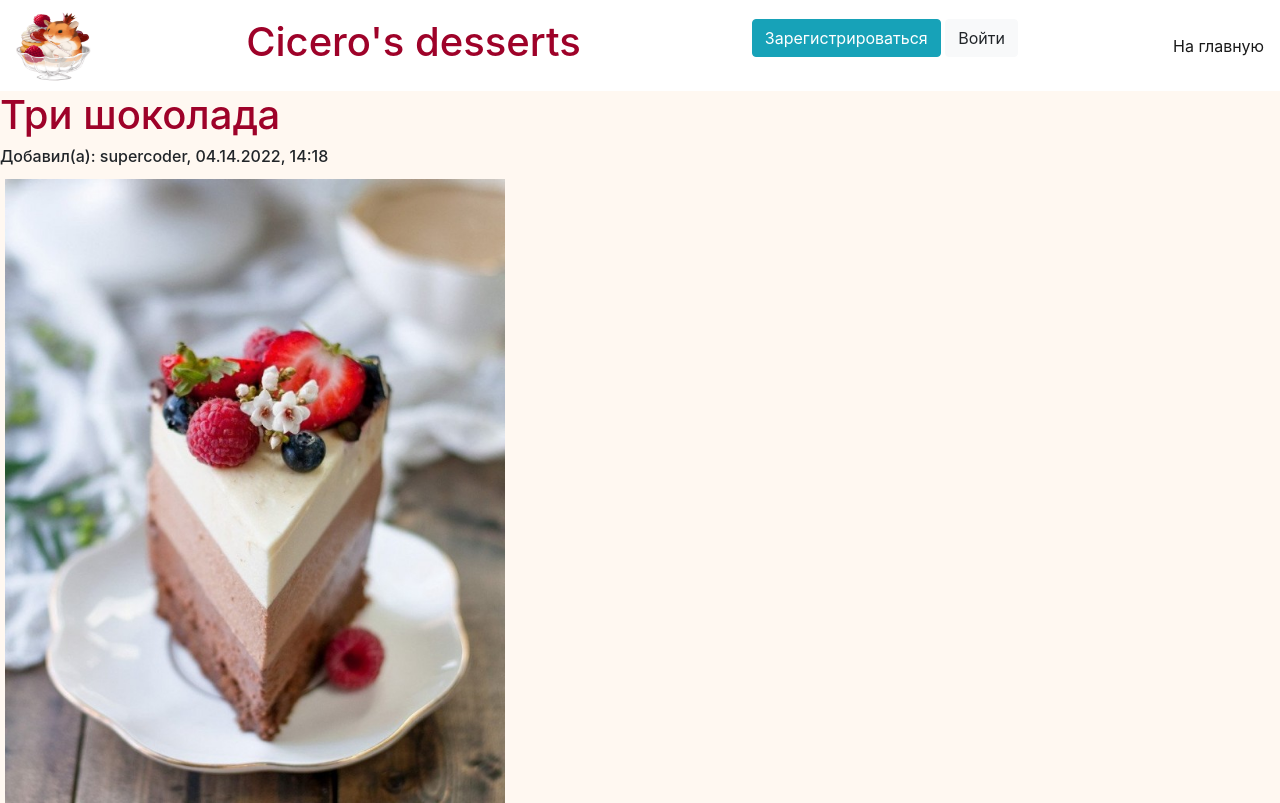
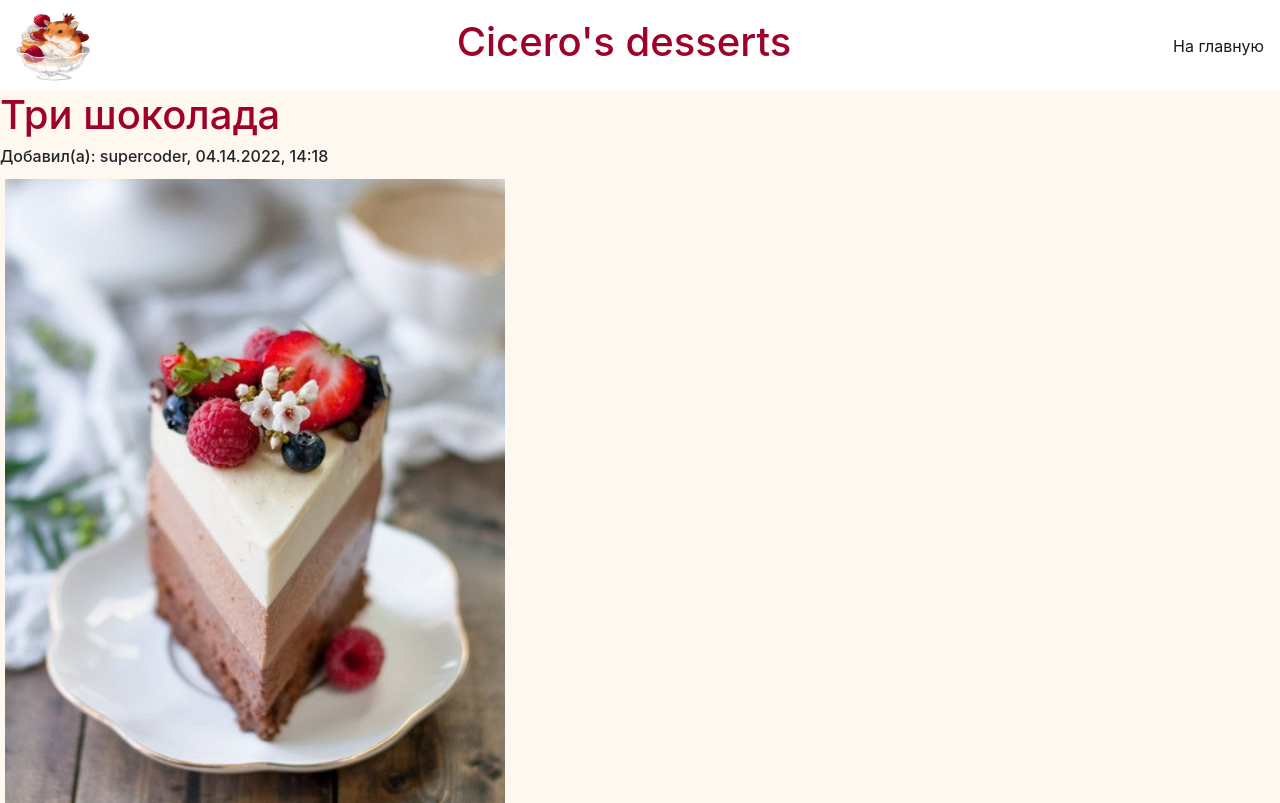
Before and after one commit to Luganskaya-Svetlana/PyWeb-project, a Flask app: page /desserts/1 in a window 1280 px wide. Shown: the top 803 px of the page. Run offline with Flask 2, Linux system fonts and the light colour scheme; data comes from the database, SQL or seed files in the repository; some libraries are stand-ins or nearby versions.

Commit message:
Ну вот и всё - стартовая страничка готова)

```diff
--- a/main.py
+++ b/main.py
@@ -86,8 +86,10 @@ def logout():
 def default_page():
     db_sess = db_session.create_session()
     desserts = db_sess.query(Dessert)[::-1]
-    return render_template("index.html", title="Cicero's desserts", current_user=current_user, desserts=desserts)
-    # return redirect("/test")
+    if current_user.is_authenticated:
+        return render_template("index.html", title="Cicero's desserts", current_user=current_user, desserts=desserts)
+    else:
+        return render_template("start_page.html")
 
 
 @app.route("/test")
--- a/templates/base.html
+++ b/templates/base.html
@@ -23,11 +23,6 @@
                 <a class="navbar-brand" href="/"><h1>Cicero's desserts</h1></a>
                 {% if current_user.is_authenticated %}
                     <a class="navbar-brand" href="/logout">{{ current_user.name }}</a>
-                {% else %}
-                    <p>
-                        <a class="btn btn-info" href="/register">Зарегистрироваться</a>
-                        <a class="btn btn-light" href="/login">Войти</a>
-                    </p>
                 {% endif %}
                 <span class="navbar-text">
                     {% if current_user.is_authenticated %}
```
Also changed, not shown: db/all.db, static/css/fp_style.css (indentation only).
